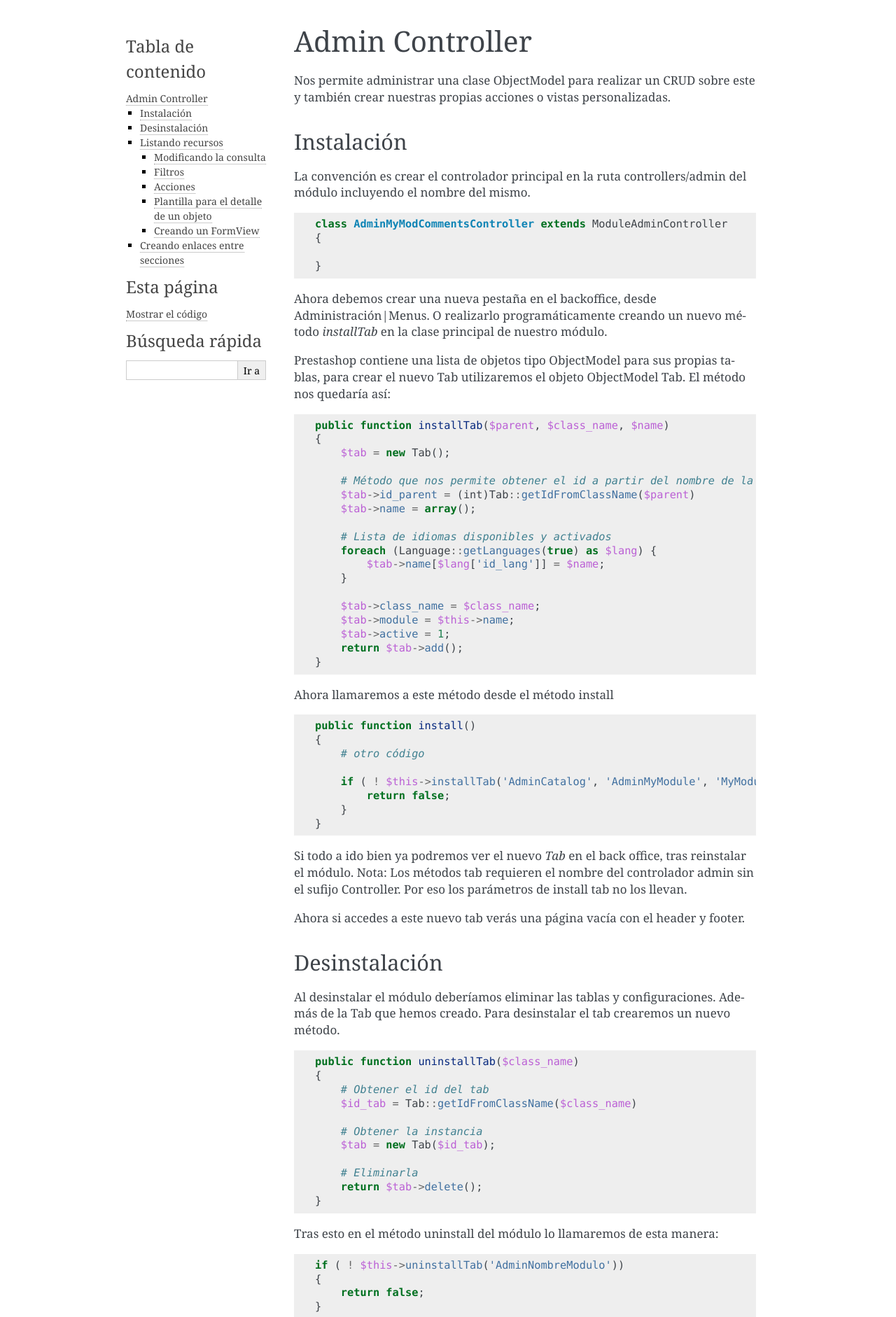
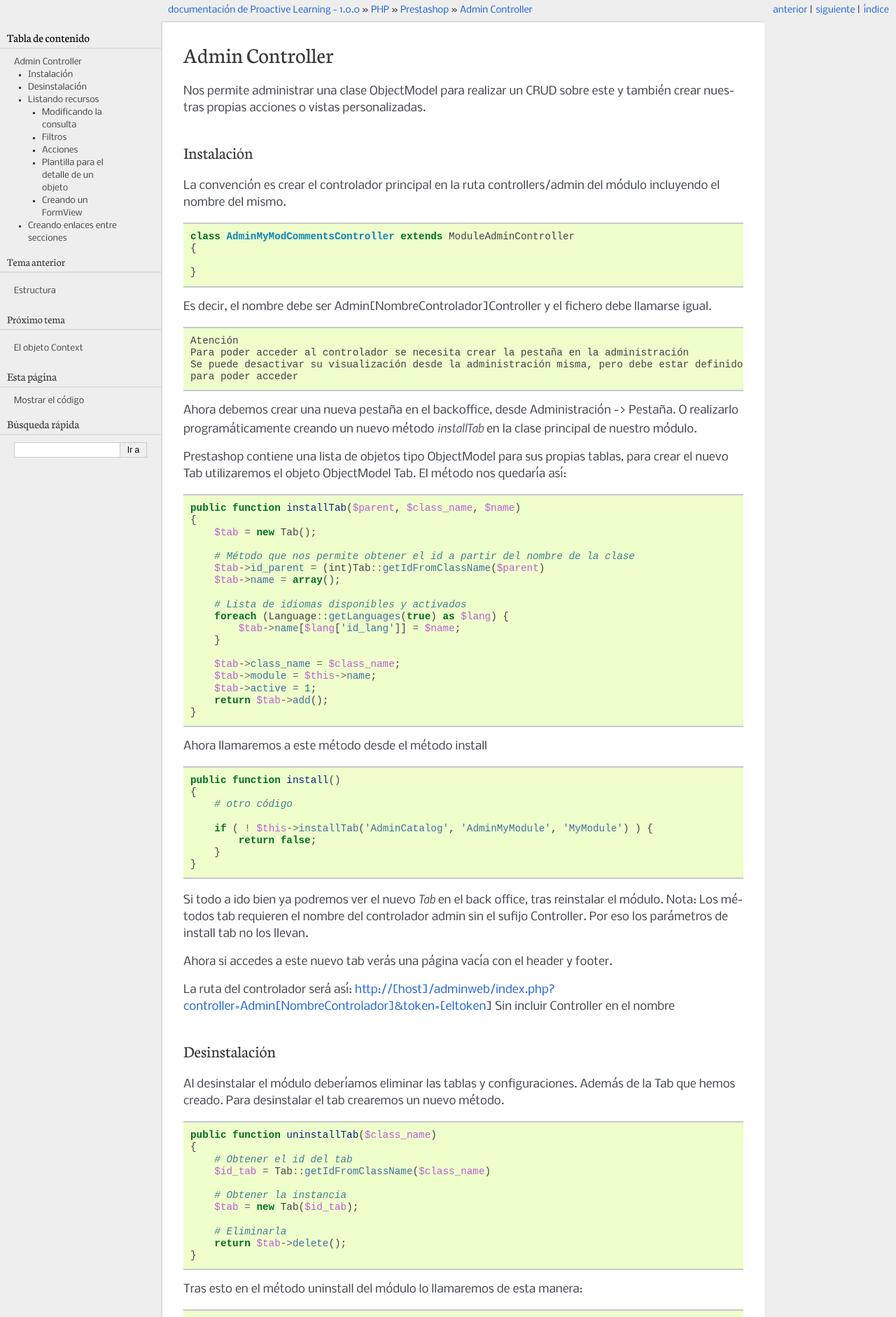
Before and after one commit to carlosgoce/proactive-learning, a Sphinx documentation site: the page built from docs/php/prestashop/admincontroller.rst, in a window 1280 px wide. Shown: the top 1882 px of the page at 70% size. Built offline with Sphinx 7.4.7, drawn with Linux system fonts in a browser that asks for light colours; some of the changed text lies outside the part shown.

Commit message:
Change template and add new info about creatin admin controllers

```diff
--- a/docs/conf.py
+++ b/docs/conf.py
@@ -109,7 +109,7 @@ todo_include_todos = False
 
 # The theme to use for HTML and HTML Help pages.  See the documentation for
 # a list of builtin themes.
-html_theme = u'alabaster'
+html_theme = u'pyramid'
 
 # Theme options are theme-specific and customize the look and feel of a theme
 # further.  For a list of options available for each theme, see the
--- a/docs/php/prestashop/admincontroller.rst
+++ b/docs/php/prestashop/admincontroller.rst
@@ -20,7 +20,18 @@ incluyendo el nombre del mismo.
     }
 
 
-Ahora debemos crear una nueva pestaña en el backoffice, desde Administración|Menus. O realizarlo programáticamente
+Es decir, el nombre debe ser Admin[NombreControlador]Controller y el fichero debe llamarse igual.
+
+
+.. code-block:: txt
+
+    Atención
+    Para poder acceder al controlador se necesita crear la pestaña en la administración
+    Se puede desactivar su visualización desde la administración misma, pero debe estar definido
+    para poder acceder
+
+
+Ahora debemos crear una nueva pestaña en el backoffice, desde Administración -> Pestaña. O realizarlo programáticamente
 creando un nuevo método *installTab* en la clase principal de nuestro módulo.
 
 Prestashop contiene una lista de objetos tipo ObjectModel para sus propias tablas, para crear el nuevo Tab utilizaremos
@@ -69,6 +80,10 @@ Nota: Los métodos tab requieren el nombre del controlador admin sin el sufijo C
 de install tab no los llevan.
 
 Ahora si accedes a este nuevo tab verás una página vacía con el header y footer.
+
+La ruta del controlador será así:
+http://[host]/adminweb/index.php?controller=Admin[NombreControlador]&token=[eltoken]
+Sin incluir Controller en el nombre
 
 
 Desinstalación
--- a/docs/php/prestashop/index.rst
+++ b/docs/php/prestashop/index.rst
@@ -9,6 +9,7 @@ Contents:
 .. toctree::
    :maxdepth: 2
 
+   structure
    admincontroller
    context
    database
```
Also changed, not shown: docs/php/prestashop/structure.rst (added, +137 -0 lines).
